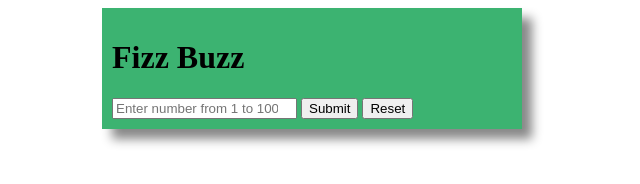
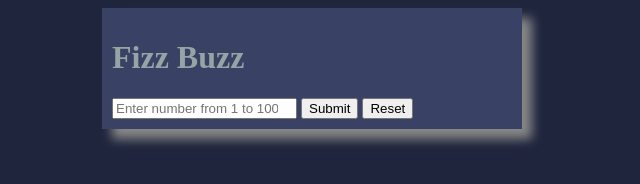
Before and after one commit to jezzamon/fizzbuzz, a plain HTML site: page index.html in a window 1280 px wide. Shown: the whole page, without its empty margins (328-968 px from the left). Drawn offline with nearby package versions, Linux system fonts and the light colour scheme.

Commit message:
Color changes

```diff
--- a/index.html
+++ b/index.html
@@ -6,9 +6,25 @@
 	<script src="http://code.jquery.com/jquery.min.js"></script>
 	<script src="myscript.js"></script>
 	<style>
-		span {color:yellow; font-weight:bold;}
-		.container {width : 400px; background-color: MediumSeaGreen; margin: 0 auto 0 auto; box-shadow: 10px 10px 10px #888888;
-			padding: 10px;}
+    body {
+    background-color: #1f253d;
+    }
+    h1 {
+    color:#95A5A6;
+    }
+		span {
+            color:#e74c3c;
+            font-weight:bold;
+            line-height: 1.5em;
+
+        }
+		.container {
+    width : 400px;
+    background-color: #394264;
+    margin: 0 auto 0 auto;
+    box-shadow: 10px 10px 10px #888888;
+        padding: 10px;
+        }
 		input width: 200px;
 
 		#reset width:75px;
--- a/myscript.js
+++ b/myscript.js
@@ -13,8 +13,8 @@ $('#form').submit(function() {
 var fizzBuzz= function(number) {
 
 	if (number >100) {
-		alert("You must enter a number between 1 and 100")
-	};
+		alert("You must enter a number between 1 and 100");
+		}
 
 	for (var i = 0 ; i <= number; i++) {
 			if (i % 3 === 0 && i % 5 == 0) {
```
